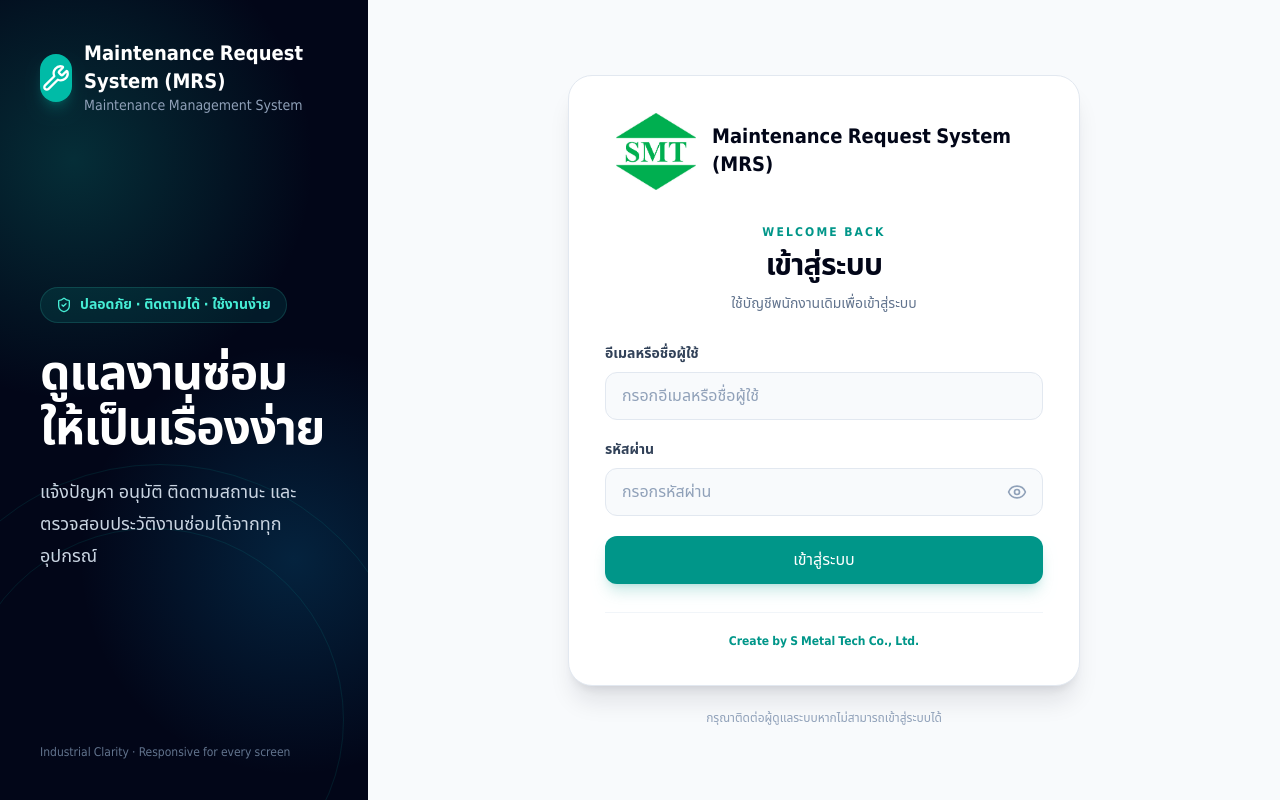
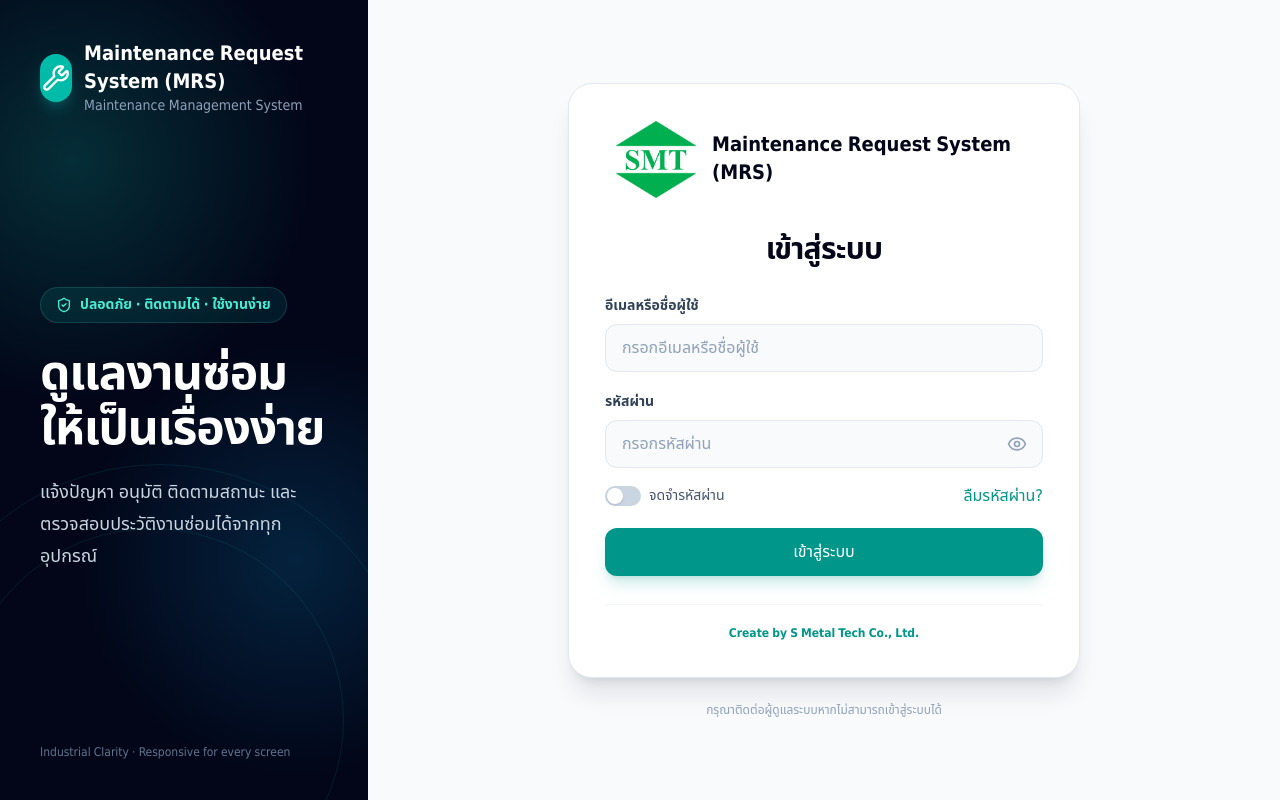
Before and after one commit to smetaltech27-bit/repair-request-web, a React (Vite) app: page /#/login in a window 1280 px wide. Built offline with nearby package versions, Linux system fonts and the light colour scheme; no server answers.

Commit message:
Refine login assistance options

```diff
--- a/src/pages/LoginPage.tsx
+++ b/src/pages/LoginPage.tsx
@@ -15,16 +15,26 @@
 
 type LoginForm = z.infer<typeof loginSchema>
 
+const REMEMBERED_USERNAME_KEY = 'mrs-remembered-username'
+
 export function LoginPage() {
   const { user, login, isDemoMode, isLoading } = useAuth()
   const navigate = useNavigate()
   const [showPassword, setShowPassword] = useState(false)
+  const [rememberPassword, setRememberPassword] = useState(() => Boolean(localStorage.getItem(REMEMBERED_USERNAME_KEY)))
+  const [showForgotPasswordMessage, setShowForgotPasswordMessage] = useState(false)
   const [submitError, setSubmitError] = useState('')
   const {
     register,
     handleSubmit,
     formState: { errors, isSubmitting },
-  } = useForm<LoginForm>({ resolver: zodResolver(loginSchema) })
+  } = useForm<LoginForm>({
+    resolver: zodResolver(loginSchema),
+    defaultValues: {
+      username: localStorage.getItem(REMEMBERED_USERNAME_KEY) ?? '',
+      password: '',
+    },
+  })
 
   if (isLoading) return <div className="grid min-h-svh place-items-center text-sm text-slate-500">กำลังตรวจสอบ Session…</div>
   if (user) return <Navigate to="/" replace />
@@ -33,6 +43,8 @@
     setSubmitError('')
     try {
       await login(values.username, values.password)
+      if (rememberPassword) localStorage.setItem(REMEMBERED_USERNAME_KEY, values.username.trim())
+      else localStorage.removeItem(REMEMBERED_USERNAME_KEY)
       navigate('/', { replace: true })
     } catch (error) {
       setSubmitError(error instanceof Error ? error.message : 'เข้าสู่ระบบไม่สำเร็จ')
@@ -87,9 +99,7 @@
             </div>
 
             <div className="mt-7 text-center sm:mt-8">
-              <p className="text-xs font-bold uppercase tracking-[0.18em] text-teal-600">Welcome back</p>
-              <h2 className="mt-2 text-3xl font-bold tracking-tight text-slate-950">เข้าสู่ระบบ</h2>
-              <p className="mt-2 text-sm leading-6 text-slate-500">ใช้บัญชีพนักงานเดิมเพื่อเข้าสู่ระบบ</p>
+              <h2 className="text-3xl font-bold tracking-tight text-slate-950">เข้าสู่ระบบ</h2>
             </div>
 
             {isDemoMode && (
@@ -138,6 +148,37 @@
                 {errors.password && <p className="mt-1.5 text-xs font-medium text-red-600">{errors.password.message}</p>}
               </div>
 
+              <div className="-mt-1 flex items-center justify-between gap-3">
+                <label htmlFor="remember-password" className="flex cursor-pointer items-center gap-2 text-sm font-medium text-slate-600">
+                  <input
+                    id="remember-password"
+                    type="checkbox"
+                    className="peer sr-only"
+                    checked={rememberPassword}
+                    onChange={(event) => {
+                      const checked = event.target.checked
+                      setRememberPassword(checked)
+                      if (!checked) localStorage.removeItem(REMEMBERED_USERNAME_KEY)
+                    }}
+                  />
+                  <span className="relative h-5 w-9 shrink-0 rounded-full bg-slate-300 transition peer-checked:bg-teal-600 peer-focus-visible:ring-4 peer-focus-visible:ring-teal-500/20 after:absolute after:left-0.5 after:top-0.5 after:size-4 after:rounded-full after:bg-white after:shadow-sm after:transition-transform peer-checked:after:translate-x-4" />
+                  <span>จดจำรหัสผ่าน</span>
+                </label>
+                <button
+                  type="button"
+                  className="shrink-0 text-sm font-semibold text-teal-600 transition hover:text-teal-700 hover:underline focus-visible:rounded focus-visible:outline-none focus-visible:ring-4 focus-visible:ring-teal-500/20"
+                  onClick={() => setShowForgotPasswordMessage(true)}
+                >
+                  ลืมรหัสผ่าน?
+                </button>
+              </div>
+
+              {showForgotPasswordMessage && (
+                <p role="status" className="rounded-xl border border-teal-200 bg-teal-50 px-3 py-2.5 text-sm font-semibold text-teal-800">
+                  กรุณาติดต่อฝ่ายบุคคล
+                </p>
+              )}
+
               {submitError && <p role="alert" className="rounded-xl bg-red-50 p-3 text-sm font-medium text-red-700">{submitError}</p>}
 
               <Button type="submit" size="lg" className="w-full" disabled={isSubmitting}>
```
Also changed, not shown: 1 other file (tests, documents, lock files or other folders).
